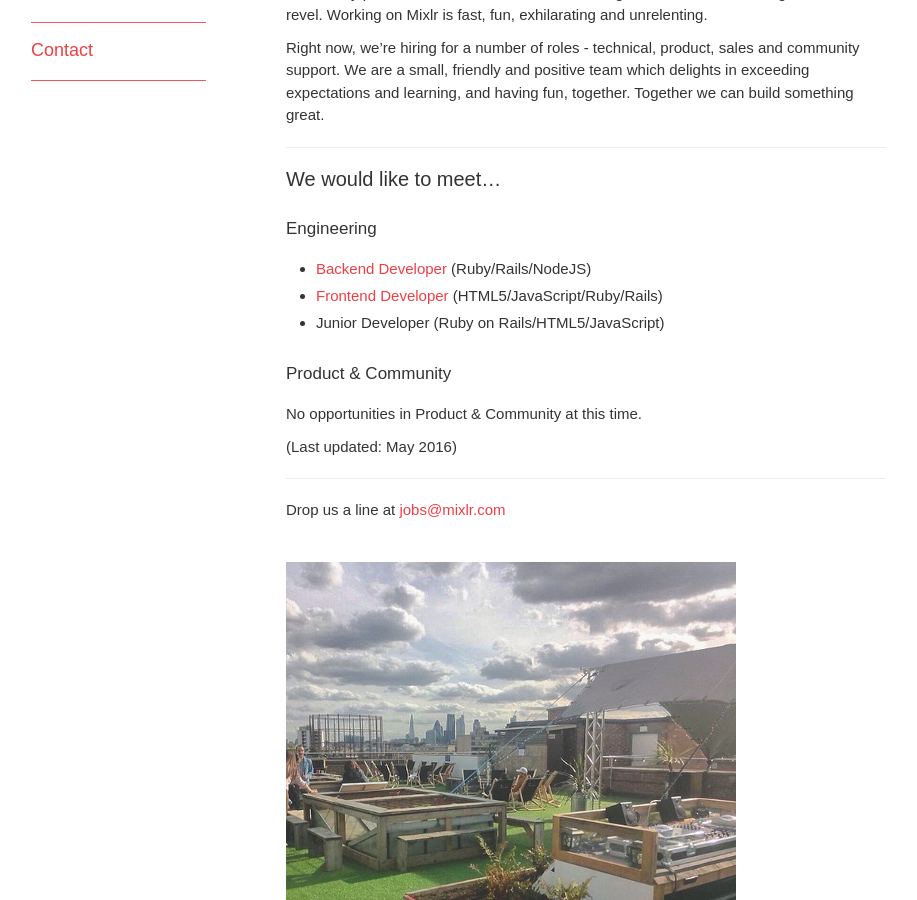
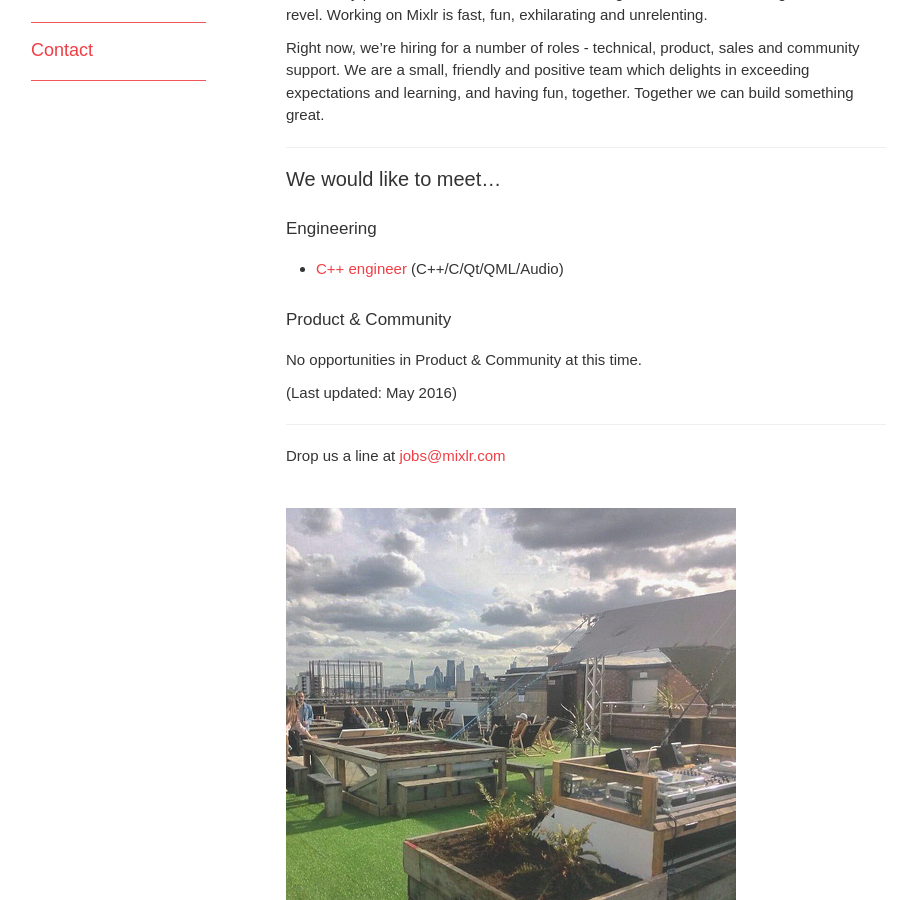
Before and after one commit to mixlr/mixlr.github.io, a Jekyll site: the page built from jobs/index.md, in a window 1280 px wide and 900 px high, scrolled down 429 px. Shown: the whole window, without its empty margins (64-981 px from the left). Built offline with Jekyll 4.4.1, drawn with Linux system fonts in a browser that asks for light colours; some web fonts are replaced.

Commit message:
Update jobs page

```diff
--- a/jobs/index.md
+++ b/jobs/index.md
@@ -23,9 +23,7 @@ Right now, we’re hiring for a number of roles - technical, product, sales and
 
 ##### Engineering
 
-* [Backend Developer](/jobs/backend.html) (Ruby/Rails/NodeJS)
-* [Frontend Developer](/jobs/frontend.html) (HTML5/JavaScript/Ruby/Rails)
-* Junior Developer (Ruby on Rails/HTML5/JavaScript)
+* [C++ engineer](/jobs/cpp.html) (C++/C/Qt/QML/Audio)
 
 ##### Product & Community
 
```
